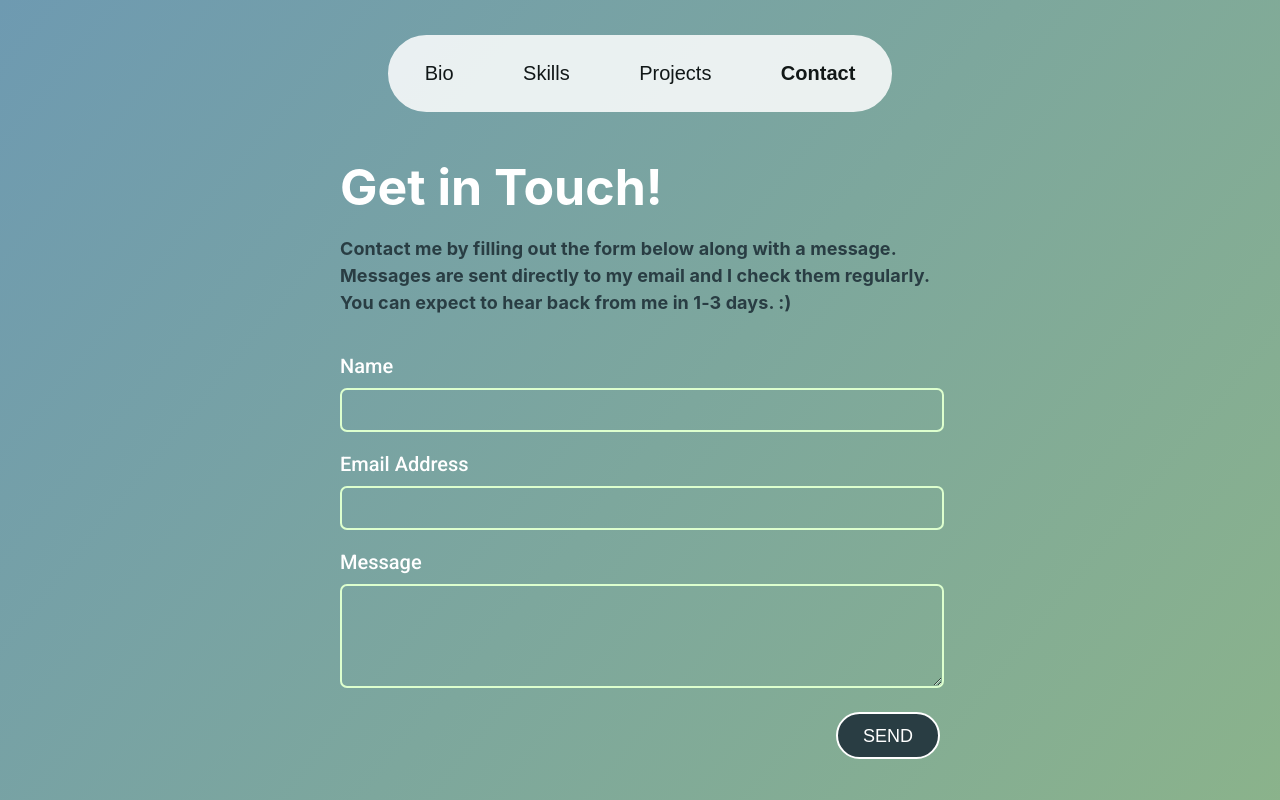
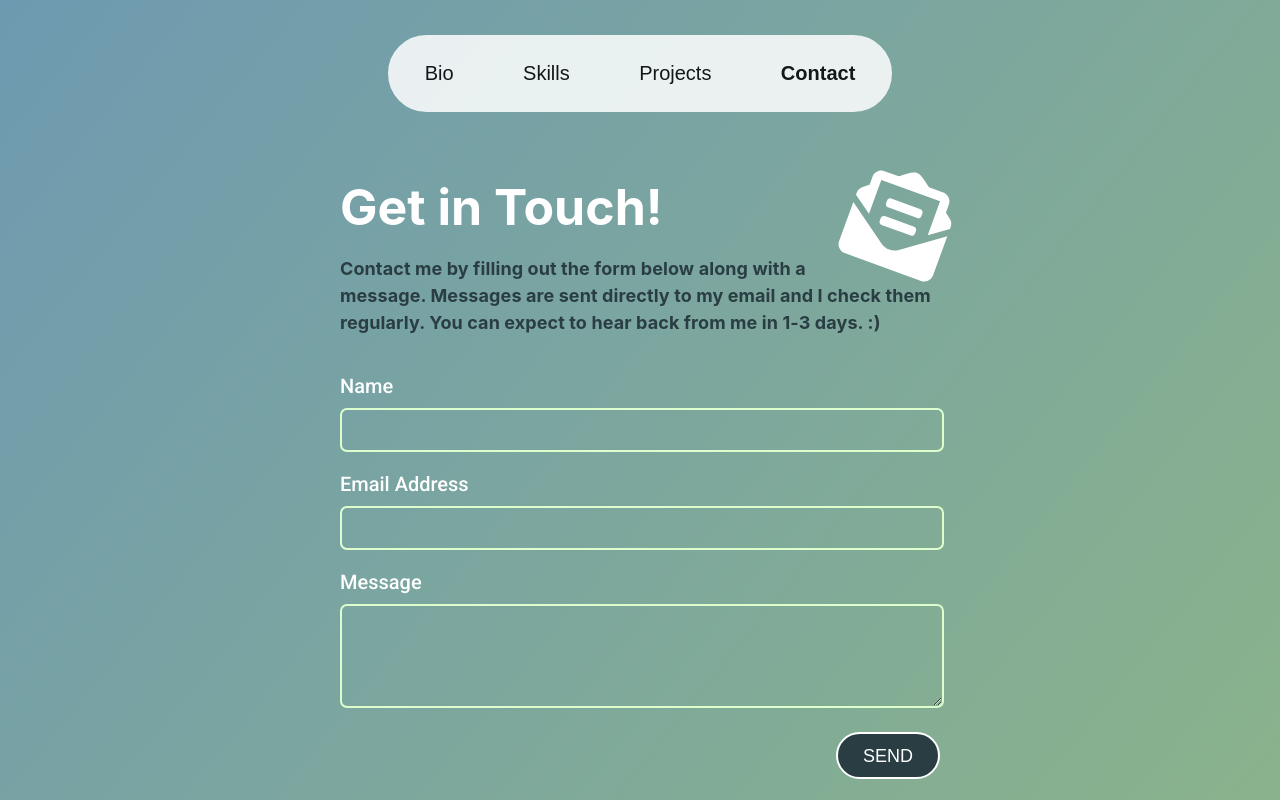
Before and after one commit to sok213/new-portolfio, a React (Create React App) app: page / in a window 1280 px wide. Both pictures are taken after a click on the button "Contact". Shown: the top 800 px of the page. Built offline with nearby package versions, Linux system fonts and the light colour scheme.

Commit message:
Improve envelope icon

```diff
--- a/src/Comps/Bio/Bio.module.scss
+++ b/src/Comps/Bio/Bio.module.scss
@@ -6,6 +6,7 @@
   align-self: center;
   min-height: 680px;
   height: 100%;
+  padding-top: 20px;
 }
 
 @media only screen and (max-width: 1400px) {
--- a/src/Comps/Contact/Contact.js
+++ b/src/Comps/Contact/Contact.js
@@ -1,6 +1,7 @@
 import React, { Component } from 'react';
 import s from './Contact.module.scss';
-
+import { FontAwesomeIcon } from '@fortawesome/react-fontawesome';
+import { faEnvelopeOpenText } from '@fortawesome/free-solid-svg-icons'
 import { useForm, ValidationError } from '@formspree/react';
 
 export default function Contact() {
@@ -18,7 +19,7 @@ export default function Contact() {
     <div className={s.container}>
 
       <div className={s.headerContainer}>
-        <h1>Get in Touch!</h1>
+        <h1>Get in Touch! <FontAwesomeIcon icon={faEnvelopeOpenText} className={s.speechBubble} /></h1>
         <p>Contact me by filling out the form below along with a message. Messages are sent directly to my email and I check them regularly. You can expect to hear back from me in 1-3 days. :)</p>
       </div>
 
--- a/src/Comps/Contact/Contact.module.scss
+++ b/src/Comps/Contact/Contact.module.scss
@@ -6,6 +6,22 @@
   align-self: center;
   padding: 0px 20px;
   min-height: 680px;
+  padding-top: 20px;
+}
+
+.speechBubble {
+  top: -7px;
+  left: 10px;
+  font-size: 50px;
+  position: relative;
+  color: #ffffff;
+
+
+  @media screen and (min-width: 700px) {
+    transform: rotate(20deg);
+    font-size: 100px;
+    float: right;
+  }
 }
 
 .formContainer {
--- a/src/Comps/Projects/Projects.module.scss
+++ b/src/Comps/Projects/Projects.module.scss
@@ -3,6 +3,7 @@
   align-content: center;
   flex-direction: column;
   padding: 0px 20px;
+  padding-top: 20px;
   min-height: 680px;
 }
 
--- a/src/Comps/Skills/Skills.module.scss
+++ b/src/Comps/Skills/Skills.module.scss
@@ -5,7 +5,7 @@
   max-width: 1600px;
   width: 100%;
   align-self: center;
-  padding-top: 0px;
+  padding-top: 20px;
   min-height: 680px;
 
   @media screen and (max-width: 1200px) {
```
